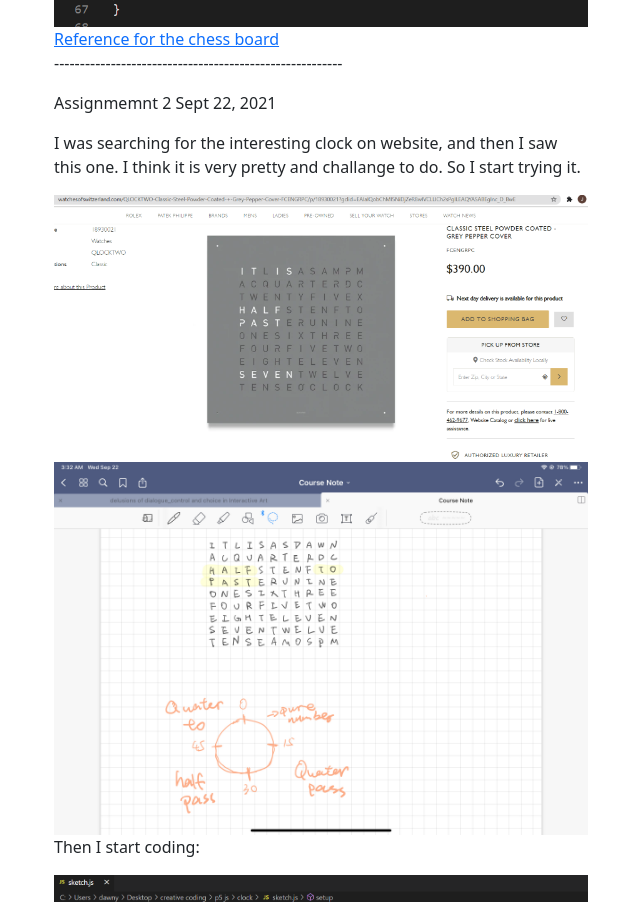
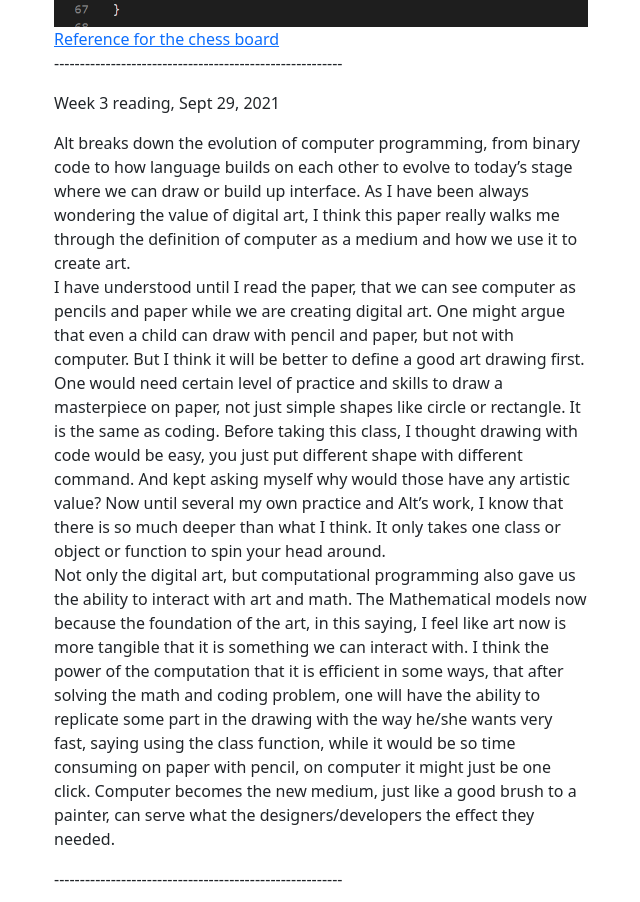
Before and after one commit to jby5122/jy_personal_website, a website: page creativecoding.html in a window 1280 px wide. Shown: the part 2265-3167 px from the top of the page, without its empty margins (40-680 px from the left). Drawn offline with nearby package versions, Linux system fonts and the light colour scheme.

Commit message:
cc reading3

```diff
--- a/creativecoding.html
+++ b/creativecoding.html
@@ -58,6 +58,14 @@
                     <img src="creative_coding/ass3/code.png" class="img-fluid" alt="Responsive image">
                     <a href="https://stackoverflow.com/questions/51818117/p5-js-checkers-chessboard-draw-with-nested-loop">Reference for the chess board</a>
                     <p>--------------------------------------------------------</p>
+
+                    <p> Week 3 reading, Sept 29, 2021</p>
+                    <p> Alt breaks down the evolution of computer programming, from binary code to how language builds on each other to evolve to today’s stage where we can draw or build up interface. As I have been always wondering the value of digital art, I think this paper really walks me through the definition of computer as a medium and how we use it to create art.
+<br>I have understood until I read the paper, that we can see computer as pencils and paper while we are creating digital art. One might argue that even a child can draw with pencil and paper, but not with computer. But I think it will be better to define a good art drawing first. One would need certain level of practice and skills to draw a masterpiece on paper, not just simple shapes like circle or rectangle. It is the same as coding. Before taking this class, I thought drawing with code would be easy, you just put different shape with different command. And kept asking myself why would those have any artistic value? Now until several my own practice and Alt’s work, I know that there is so much deeper than what I think. It only takes one class or object or function to spin your head around.
+<br>Not only the digital art, but computational programming also gave us the ability to interact with art and math. The Mathematical models now because the foundation of the art, in this saying, I feel like art now is more tangible that it is something we can interact with. I think the power of the computation that it is efficient in some ways, that after solving the math and coding problem, one will have the ability to replicate some part in the drawing with the way he/she wants very fast, saying using the class function, while it would be so time consuming on paper with pencil, on computer it might just be one click. Computer becomes the new medium, just like a good brush to a painter, can serve what the designers/developers the effect they needed.
+</p>
+                    <p>--------------------------------------------------------</p>
+
                     <p> Assignmemnt 2 Sept 22, 2021</p>
                     <p> I was searching for the interesting clock on website, and then I saw this one. I think it is very pretty and challange to do. So I start trying it.</p>
                     <img src="creative_coding/ass2/interesting_clock.png" class="img-fluid" alt="Responsive image">
```
